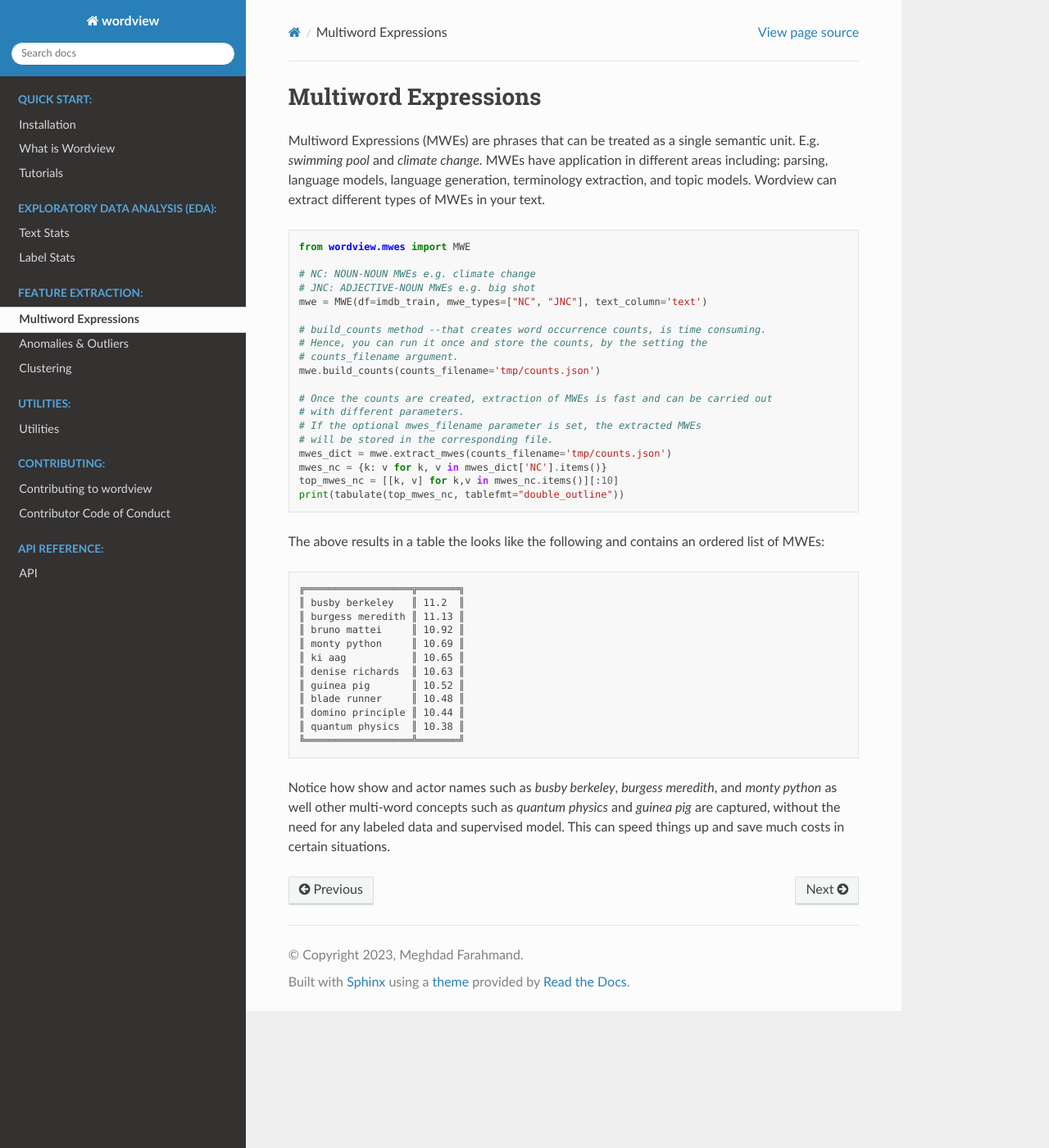
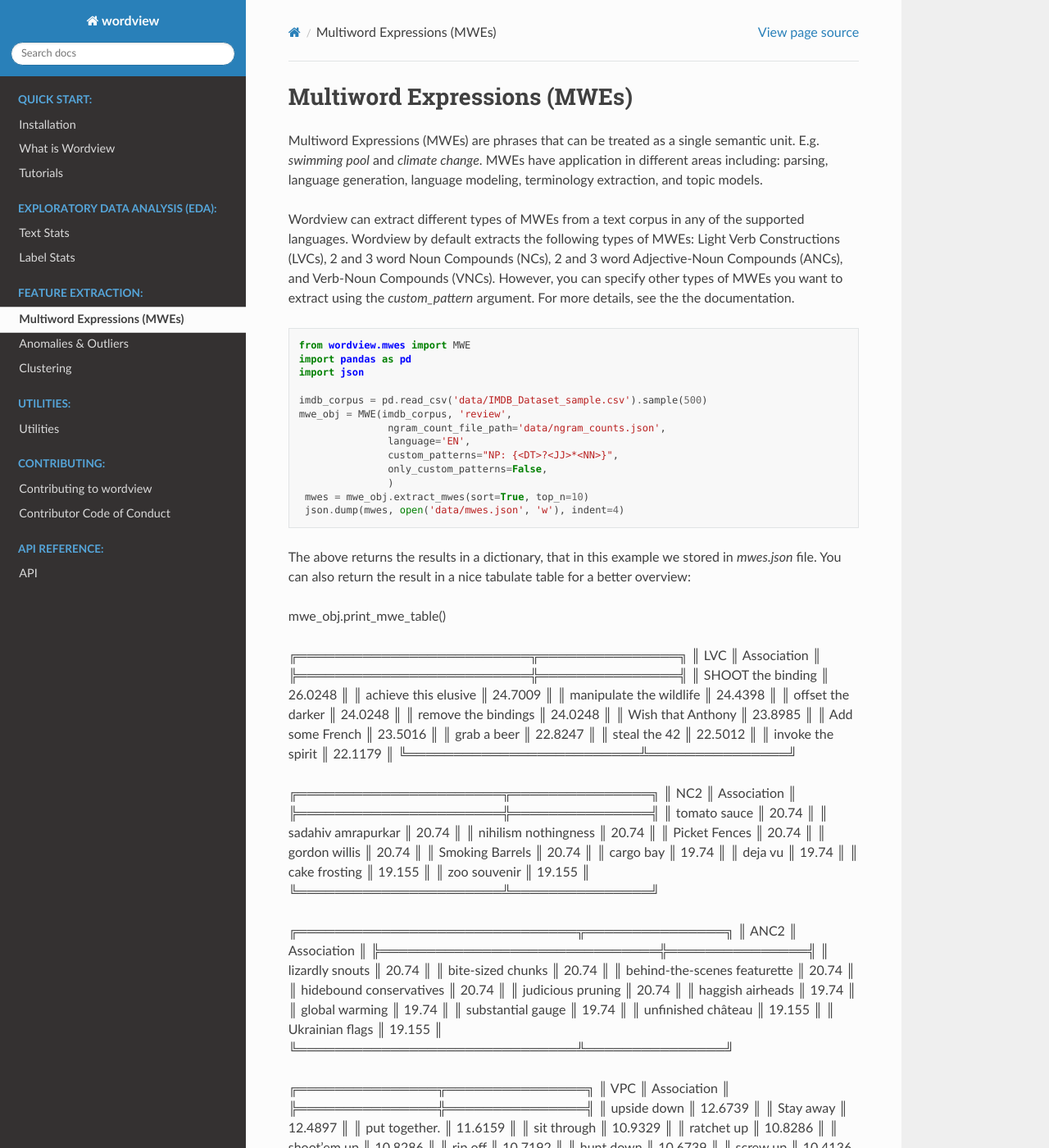
Before and after one commit to meghdadFar/wordview, a Sphinx documentation site: the page built from docs/source/mwes.rst, in a window 1280 px wide and 1400 px high. Shown: the whole window at 82% size. Built offline with Sphinx 7.4.7 and the Read the Docs theme 2.0.0, drawn with Linux system fonts in a browser that asks for light colours; some of the changed text lies outside the part shown.

Commit message:
Update docs with latest api changes

```diff
--- a/docs/source/mwes.rst
+++ b/docs/source/mwes.rst
@@ -1,53 +1,116 @@
-Multiword Expressions
-#####################
+Multiword Expressions (MWEs)
+############################
 
 Multiword Expressions (MWEs) are phrases that can be treated as a single
 semantic unit. E.g. *swimming pool* and *climate change*. MWEs have
-application in different areas including: parsing, language models,
-language generation, terminology extraction, and topic models.
-Wordview can extract different types of MWEs in your text.
+application in different areas including: parsing, language generation,
+language modeling, terminology extraction, and topic models.
+
+Wordview can extract different types of MWEs from a text corpus in any of the supported languages. Wordview by default extracts the following types of MWEs:
+Light Verb Constructions (LVCs), 2 and 3 word Noun Compounds (NCs), 2 and 3 word Adjective-Noun Compounds (ANCs), and Verb-Noun Compounds (VNCs).
+However, you can specify other types of MWEs you want to extract using the `custom_pattern` argument. For more details, see the
+the documentation.
 
 .. code:: python
 
    from wordview.mwes import MWE
+   import pandas as pd
+   import json
 
-   # NC: NOUN-NOUN MWEs e.g. climate change
-   # JNC: ADJECTIVE-NOUN MWEs e.g. big shot
-   mwe = MWE(df=imdb_train, mwe_types=["NC", "JNC"], text_column='text')
+   imdb_corpus = pd.read_csv('data/IMDB_Dataset_sample.csv').sample(500)
+   mwe_obj = MWE(imdb_corpus, 'review',
+                  ngram_count_file_path='data/ngram_counts.json',
+                  language='EN',
+                  custom_patterns="NP: {<DT>?<JJ>*<NN>}",
+                  only_custom_patterns=False,
+                  )
+    mwes = mwe_obj.extract_mwes(sort=True, top_n=10)
+    json.dump(mwes, open('data/mwes.json', 'w'), indent=4)
 
-   # build_counts method --that creates word occurrence counts, is time consuming.
-   # Hence, you can run it once and store the counts, by the setting the
-   # counts_filename argument.
-   mwe.build_counts(counts_filename='tmp/counts.json')
 
-   # Once the counts are created, extraction of MWEs is fast and can be carried out
-   # with different parameters.
-   # If the optional mwes_filename parameter is set, the extracted MWEs
-   # will be stored in the corresponding file.
-   mwes_dict = mwe.extract_mwes(counts_filename='tmp/counts.json')
-   mwes_nc = {k: v for k, v in mwes_dict['NC'].items()}
-   top_mwes_nc = [[k, v] for k,v in mwes_nc.items()][:10]
-   print(tabulate(top_mwes_nc, tablefmt="double_outline"))
+The above returns the results in a dictionary, that in this example we stored in `mwes.json` file.
+You can also return the result in a nice tabulate table for a better overview:
 
-The above results in a table the looks like the following and contains an ordered list of MWEs:
+..  code::python
 
-..  code:: none
+mwe_obj.print_mwe_table()
 
-   ╔══════════════════╦═══════╗
-   ║ busby berkeley   ║ 11.2  ║
-   ║ burgess meredith ║ 11.13 ║
-   ║ bruno mattei     ║ 10.92 ║
-   ║ monty python     ║ 10.69 ║
-   ║ ki aag           ║ 10.65 ║
-   ║ denise richards  ║ 10.63 ║
-   ║ guinea pig       ║ 10.52 ║
-   ║ blade runner     ║ 10.48 ║
-   ║ domino principle ║ 10.44 ║
-   ║ quantum physics  ║ 10.38 ║
-   ╚══════════════════╩═══════╝
+╔═════════════════════════╦═══════════════╗
+║ LVC                     ║   Association ║
+╠═════════════════════════╬═══════════════╣
+║ SHOOT the binding       ║       26.0248 ║
+║ achieve this elusive    ║       24.7009 ║
+║ manipulate the wildlife ║       24.4398 ║
+║ offset the darker       ║       24.0248 ║
+║ remove the bindings     ║       24.0248 ║
+║ Wish that Anthony       ║       23.8985 ║
+║ Add some French         ║       23.5016 ║
+║ grab a beer             ║       22.8247 ║
+║ steal the 42            ║       22.5012 ║
+║ invoke the spirit       ║       22.1179 ║
+╚═════════════════════════╩═══════════════╝
 
-Notice how show and actor names such as `busby berkeley`,
-`burgess meredith`, and `monty python` as well other multi-word
-concepts such as `quantum physics` and `guinea pig` are captured,
+╔══════════════════════╦═══════════════╗
+║ NC2                  ║   Association ║
+╠══════════════════════╬═══════════════╣
+║ tomato sauce         ║        20.74  ║
+║ sadahiv amrapurkar   ║        20.74  ║
+║ nihilism nothingness ║        20.74  ║
+║ Picket Fences        ║        20.74  ║
+║ gordon willis        ║        20.74  ║
+║ Smoking Barrels      ║        20.74  ║
+║ cargo bay            ║        19.74  ║
+║ deja vu              ║        19.74  ║
+║ cake frosting        ║        19.155 ║
+║ zoo souvenir         ║        19.155 ║
+╚══════════════════════╩═══════════════╝
+
+╔══════════════════════════════╦═══════════════╗
+║ ANC2                         ║   Association ║
+╠══════════════════════════════╬═══════════════╣
+║ lizardly snouts              ║        20.74  ║
+║ bite-sized chunks            ║        20.74  ║
+║ behind-the-scenes featurette ║        20.74  ║
+║ hidebound conservatives      ║        20.74  ║
+║ judicious pruning            ║        20.74  ║
+║ haggish airheads             ║        19.74  ║
+║ global warming               ║        19.74  ║
+║ substantial gauge            ║        19.74  ║
+║ unfinished château           ║        19.155 ║
+║ Ukrainian flags              ║        19.155 ║
+╚══════════════════════════════╩═══════════════╝
+
+╔═══════════════╦═══════════════╗
+║ VPC           ║   Association ║
+╠═══════════════╬═══════════════╣
+║ upside down   ║       12.6739 ║
+║ Stay away     ║       12.4897 ║
+║ put together. ║       11.6159 ║
+║ sit through   ║       10.9329 ║
+║ ratchet up    ║       10.8286 ║
+║ shoot'em up   ║       10.8286 ║
+║ rip off       ║       10.7192 ║
+║ hunt down     ║       10.6739 ║
+║ screw up      ║       10.4136 ║
+║ carve out     ║       10.4035 ║
+╚═══════════════╩═══════════════╝
+
+╔══════════════╦═══════════════╗
+║ NP           ║   Association ║
+╠══════════════╬═══════════════╣
+║ every penny  ║       12.78   ║
+║ THE END      ║       12.0676 ║
+║ A JOKE       ║       11.7858 ║
+║ A LOT        ║       11.0488 ║
+║ Either way   ║       11.0335 ║
+║ An absolute  ║       10.7176 ║
+║ half hour    ║       10.6477 ║
+║ no qualms    ║       10.4685 ║
+║ every cliche ║       10.4581 ║
+║ another user ║       10.3682 ║
+╚══════════════╩═══════════════╝
+
+
+Notice meany interesting entities are captured,
 without the need for any labeled data and supervised model. This can
-speed things up and save much costs in certain situations.
+speed things up and save much costs in certain applications.
```
